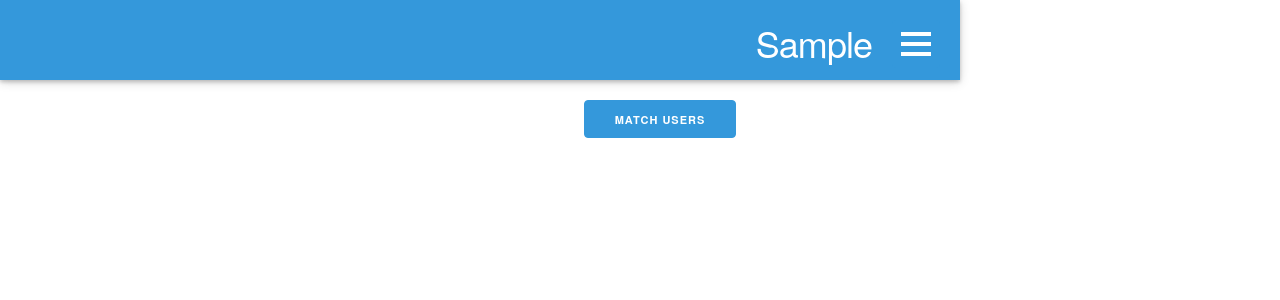
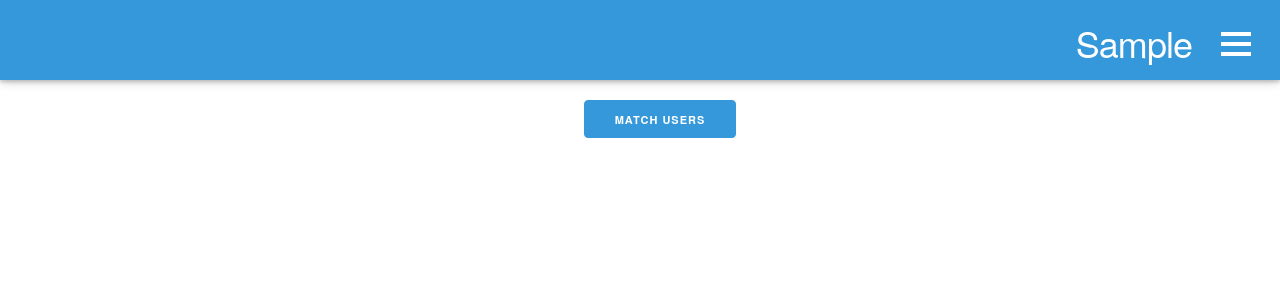
Before and after one commit to drooke32/SecretSanta, a PHP site: page /match.php in a window 1280 px wide. Shown: the top 300 px of the page. Run offline with PHP 8.4, Linux system fonts and the light colour scheme; the visitor is signed in with stand-in values (Sample User, id 1); some libraries are stand-ins or nearby versions.

Commit message:
Fixed max-width for nav
removed max width because it shouldn't have one.

```diff
--- a/css/menu.css
+++ b/css/menu.css
@@ -16,7 +16,6 @@
     top: 0;
     height: 80px;
     width: 100%;
-    max-width: 960px;
     margin: 0 auto;
     padding: 0 20px;
     z-index: 100;
```
